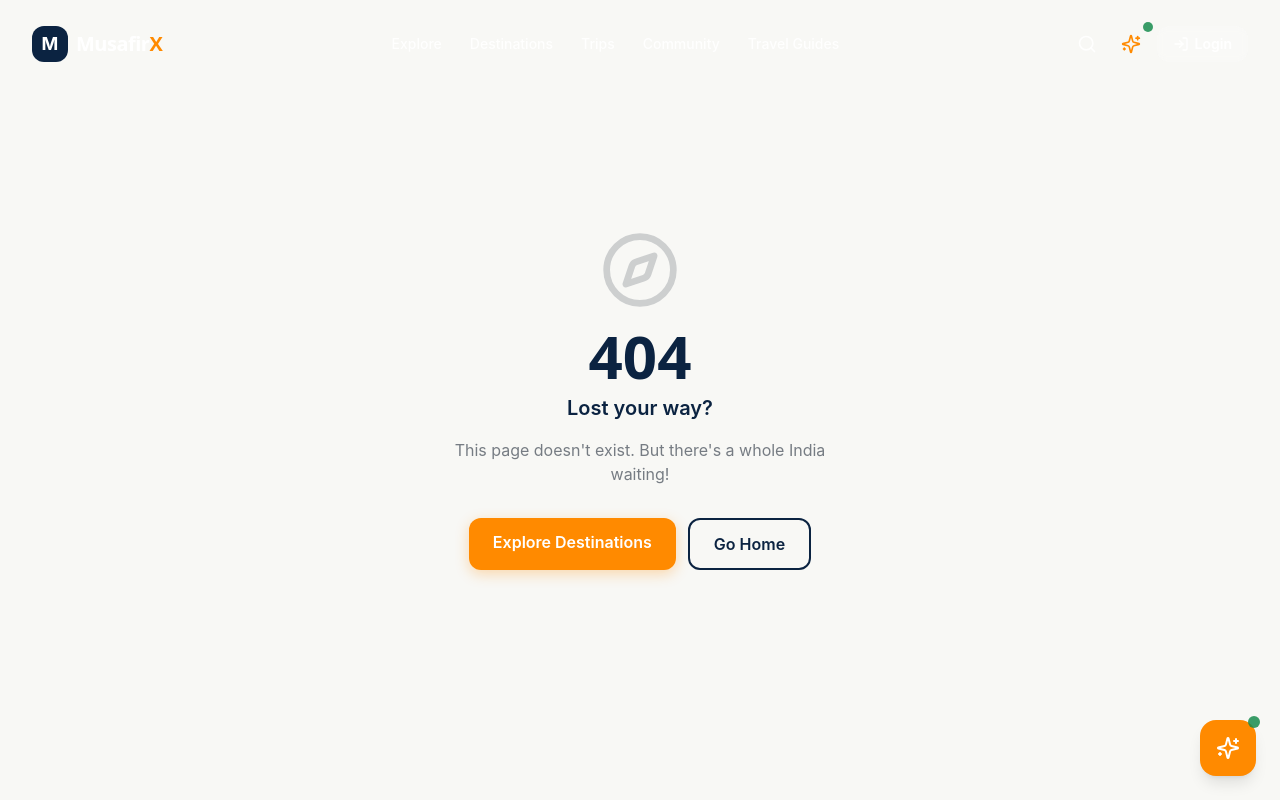
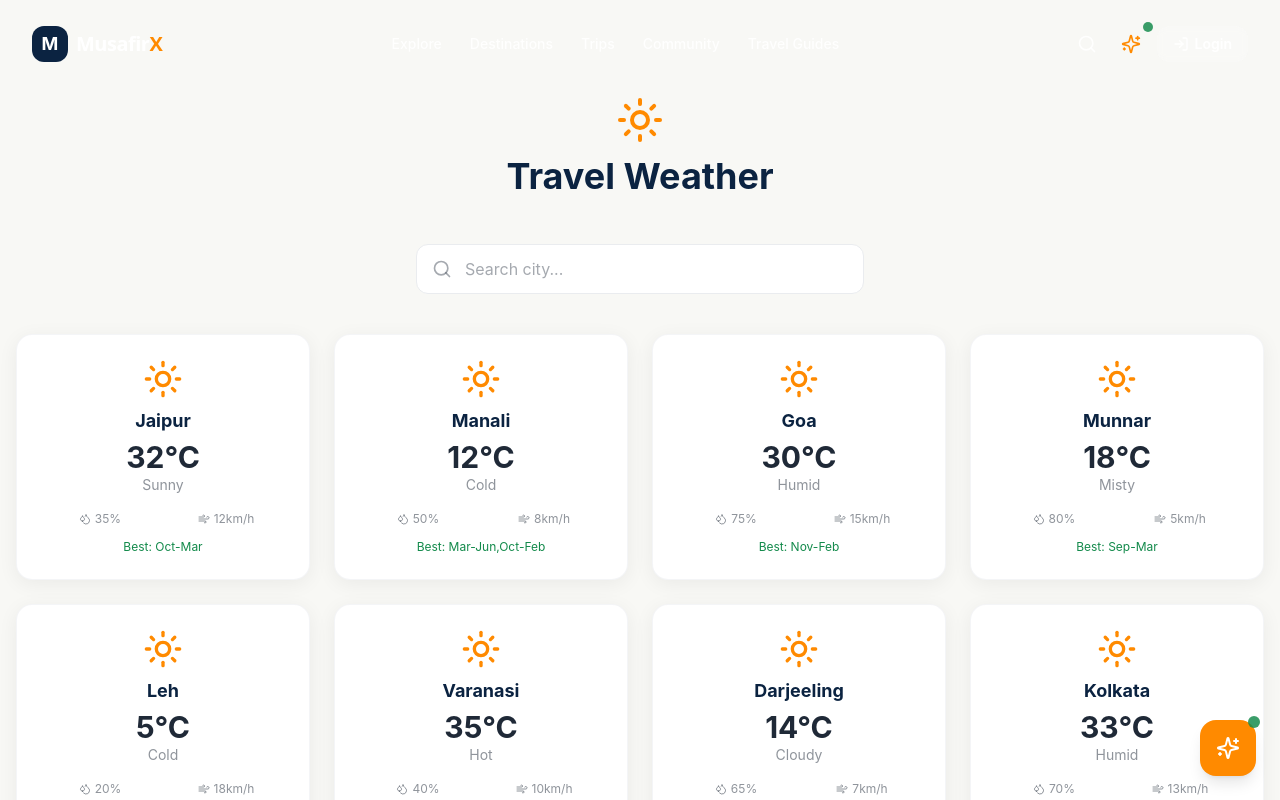
Before and after one commit to sharmaamardeep2907-prog/MusafirX, a Next.js app in the folder frontend/: page /weather in a window 1280 px wide. Before the commit this address had no page. Shown: the top 800 px of the page. Built offline with nearby package versions, Linux system fonts and the light colour scheme.

Commit message:
📄 Final batch: weather, budget, packing, wishlist, admin, hotels, restaurants, profile, journal, trips-detail, models + seed + landing page

```diff
--- /dev/null
+++ b/frontend/app/admin/page.tsx
@@ -0,0 +1,18 @@
+'use client';
+import { useState } from 'react';
+import { useAuthStore } from '@/store/auth';
+import { motion } from 'framer-motion';
+import Link from 'next/link';
+import { Users, MapPin, Plane, BookOpen, Loader2, ShieldAlert, LayoutDashboard, Activity, TrendingUp } from 'lucide-react';
+
+export default function AdminPage(){
+ const{user,isAuthenticated,isLoading:aLoading}=useAuthStore();
+ const[tab,setTab]=useState('overview');
+ if(aLoading)return<div className="pt-24 flex justify-center"><Loader2 className="w-8 h-8 animate-spin text-saffron"/></div>;
+ if(!isAuthenticated||user?.role!=='ADMIN')return<div className="pt-24 pb-16 bg-ivory min-h-screen flex items-center justify-center"><div className="text-center"><ShieldAlert className="w-16 h-16 text-charcoal/20 mx-auto mb-4"/><h2 className="text-xl font-bold">Admin Access Required</h2><Link href="/auth/login" className="text-saffron mt-4 block">Login as admin</Link></div></div>;
+ const stats=[{icon:Users,label:'Total Users',value:'3',c:'text-blue-500'},{icon:MapPin,label:'Destinations',value:'40',c:'text-saffron'},{icon:Plane,label:'Trips',value:'12',c:'text-emerald'},{icon:BookOpen,label:'Guides',value:'8',c:'text-purple-500'}];
+ return(<div className="pt-24 pb-16 bg-ivory min-h-screen"><div className="max-w-7xl mx-auto px-4"><h1 className="text-3xl font-display font-bold text-navy mb-2">Admin Dashboard</h1><div className="flex gap-2 mb-8">{[{id:'overview',label:'Dashboard',icon:LayoutDashboard},{id:'users',label:'Users',icon:Users}].map(t=><button key={t.id} onClick={()=>setTab(t.id)} className={`flex items-center gap-2 px-4 py-2.5 rounded-xl text-sm font-medium ${tab===t.id?'bg-navy text-white':'bg-white text-charcoal border border-softgray'}`}><t.icon className="w-4 h-4"/>{t.label}</button>)}</div>
+  {tab==='overview'&&<><div className="grid grid-cols-2 lg:grid-cols-4 gap-4 mb-8">{stats.map((s,i)=><motion.div key={i} initial={{opacity:0,y:10}} animate={{opacity:1,y:0}} transition={{delay:i*0.1}} className="neumorphic-card p-5"><s.icon className={`w-8 h-8 ${s.c} mb-3`}/><div className="text-2xl font-bold text-navy">{s.value}</div><div className="text-sm text-charcoal/60">{s.label}</div></motion.div>)}</div><div className="grid lg:grid-cols-2 gap-6"><div className="neumorphic-card p-6"><h3 className="font-bold mb-4"><Activity className="w-5 h-5 text-saffron inline mr-2"/>Recent Activity</h3><div className="space-y-3 text-sm">{['New user: Priya Patel','Trip created: Rajasthan','AI itinerary: Kerala'].map((a,i)=><div key={i} className="flex items-center gap-3 p-2"><div className="w-2 h-2 rounded-full bg-saffron"/>{a}</div>)}</div></div><div className="neumorphic-card p-6"><h3 className="font-bold mb-4"><TrendingUp className="w-5 h-5 text-saffron inline mr-2"/>Top Destinations</h3>{['Jaipur','Varanasi','Munnar','Leh','Goa'].map((d,i)=><div key={d} className="flex justify-between py-2 border-b border-softgray text-sm"><span>#{i+1} {d}</span><span className="text-charcoal/40">{80-i*15} visits</span></div>)}</div></div></>}
+  {tab==='users'&&<div className="neumorphic-card p-6"><h3 className="font-bold mb-4">Manage Users</h3>{[{name:'Rahul Sharma',email:'demo@musafirx.com',role:'USER'},{name:'Priya Patel',email:'priya@example.com',role:'USER'},{name:'Admin MusafirX',email:'admin@musafirx.com',role:'ADMIN'}].map(u=><div key={u.email} className="flex justify-between p-3 rounded-lg hover:bg-ivory"><div><p className="font-semibold text-navy text-sm">{u.name}</p><p className="text-xs text-charcoal/50">{u.email}</p></div><span className={`px-2 py-1 rounded-full text-xs ${u.role==='ADMIN'?'bg-purple-50 text-purple-600':'bg-blue-50 text-blue-600'}`}>{u.role}</span></div>)}</div>}
+  </div></div>);
+}
--- /dev/null
+++ b/frontend/app/weather/page.tsx
@@ -0,0 +1,8 @@
+'use client';
+import { useState } from 'react';
+import { motion } from 'framer-motion';
+import { Sun, Cloud, CloudRain, Snowflake, Wind, Droplets, Sunrise, Sunset, Search } from 'lucide-react';
+
+const cityWeather = [{city:'Jaipur',temp:32,condition:'Sunny',humidity:35,wind:12,sunrise:'6:05 AM',sunset:'6:45 PM',bestTime:'Oct-Mar'},{city:'Manali',temp:12,condition:'Cold',humidity:50,wind:8,sunrise:'6:30 AM',sunset:'5:45 PM',bestTime:'Mar-Jun,Oct-Feb'},{city:'Goa',temp:30,condition:'Humid',humidity:75,wind:15,sunrise:'6:15 AM',sunset:'6:35 PM',bestTime:'Nov-Feb'},{city:'Munnar',temp:18,condition:'Misty',humidity:80,wind:5,sunrise:'6:20 AM',sunset:'6:25 PM',bestTime:'Sep-Mar'},{city:'Leh',temp:5,condition:'Cold',humidity:20,wind:18,sunrise:'5:45 AM',sunset:'6:00 PM',bestTime:'May-Oct'},{city:'Varanasi',temp:35,condition:'Hot',humidity:40,wind:10,sunrise:'5:55 AM',sunset:'6:30 PM',bestTime:'Oct-Mar'},{city:'Darjeeling',temp:14,condition:'Cloudy',humidity:65,wind:7,sunrise:'5:50 AM',sunset:'5:40 PM',bestTime:'Mar-May,Oct-Dec'},{city:'Kolkata',temp:33,condition:'Humid',humidity:70,wind:13,sunrise:'5:40 AM',sunset:'6:10 PM',bestTime:'Oct-Mar'}];
+
+export default function WeatherPage(){const[s,setS]=useState('');const f=cityWeather.filter(w=>w.city.toLowerCase().includes(s.toLowerCase()));return(<div className="pt-24 pb-16 bg-ivory min-h-screen"><div className="max-w-7xl mx-auto px-4"><div className="text-center mb-12"><Sun className="w-12 h-12 text-saffron mx-auto mb-3"/><h1 className="text-4xl font-bold text-navy">Travel Weather</h1></div><div className="relative max-w-md mx-auto mb-10"><Search className="absolute left-4 top-1/2 -translate-y-1/2 w-5 h-5 text-charcoal/40"/><input type="text" value={s} onChange={e=>setS(e.target.value)} placeholder="Search city..." className="input-field pl-12"/></div><div className="grid sm:grid-cols-2 lg:grid-cols-4 gap-6">{f.map((w,i)=><motion.div key={w.city} initial={{opacity:0,y:20}} animate={{opacity:1,y:0}} transition={{delay:i*0.05}} className="neumorphic-card p-6 text-center"><Sun className="w-10 h-10 text-saffron mx-auto mb-2"/><h3 className="text-lg font-bold text-navy">{w.city}</h3><p className="text-3xl font-bold mt-1">{w.temp}°C</p><p className="text-sm text-charcoal/50">{w.condition}</p><div className="grid grid-cols-2 gap-2 mt-4 text-xs text-charcoal/50"><span className="flex items-center gap-1 justify-center"><Droplets className="w-3 h-3"/>{w.humidity}%</span><span className="flex items-center gap-1 justify-center"><Wind className="w-3 h-3"/>{w.wind}km/h</span></div><p className="text-xs text-emerald mt-3">Best: {w.bestTime}</p></motion.div>)}</div></div></div>);}
```
Also changed, not shown: frontend/app/budget/page.tsx (added, +15 -0 lines).
